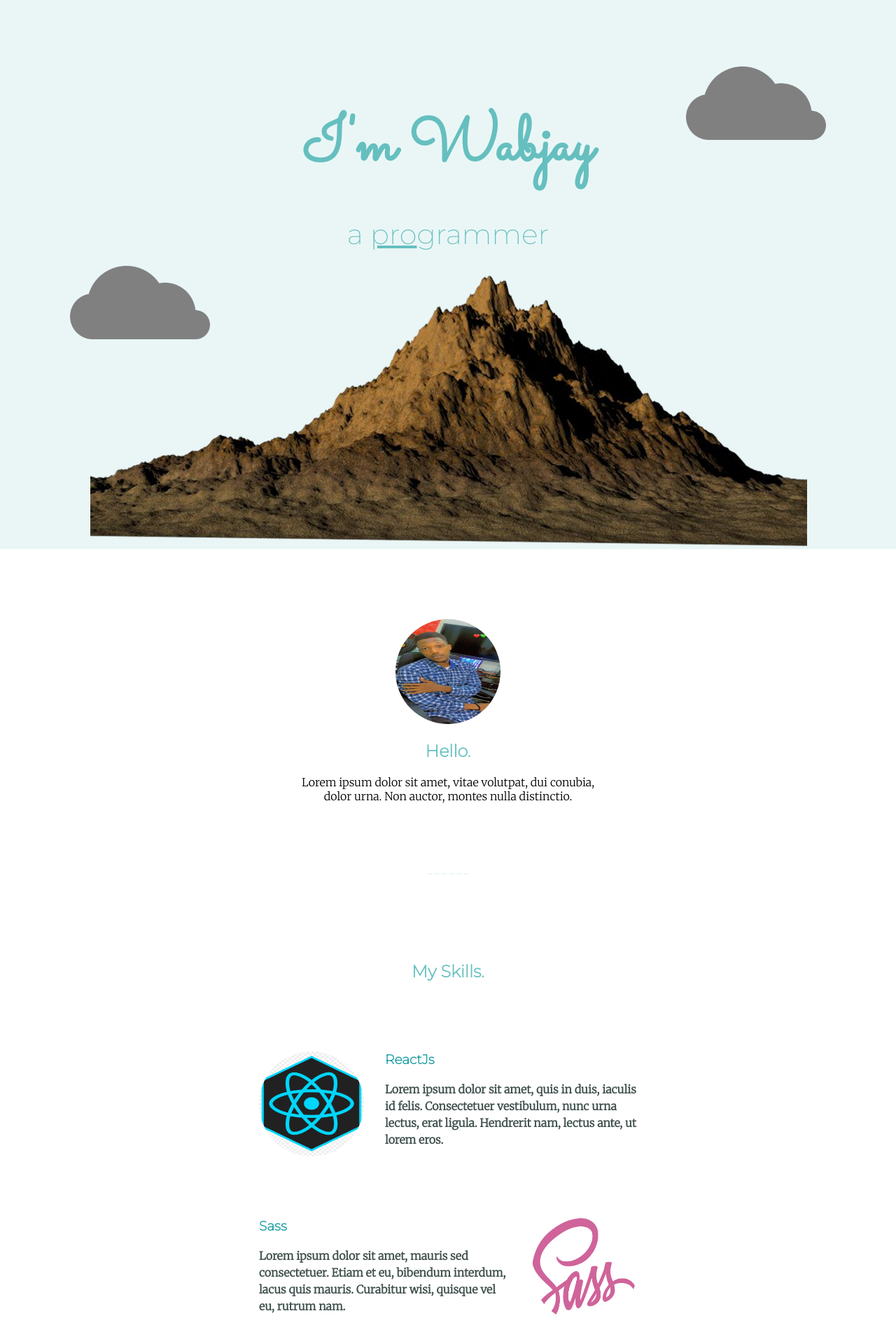
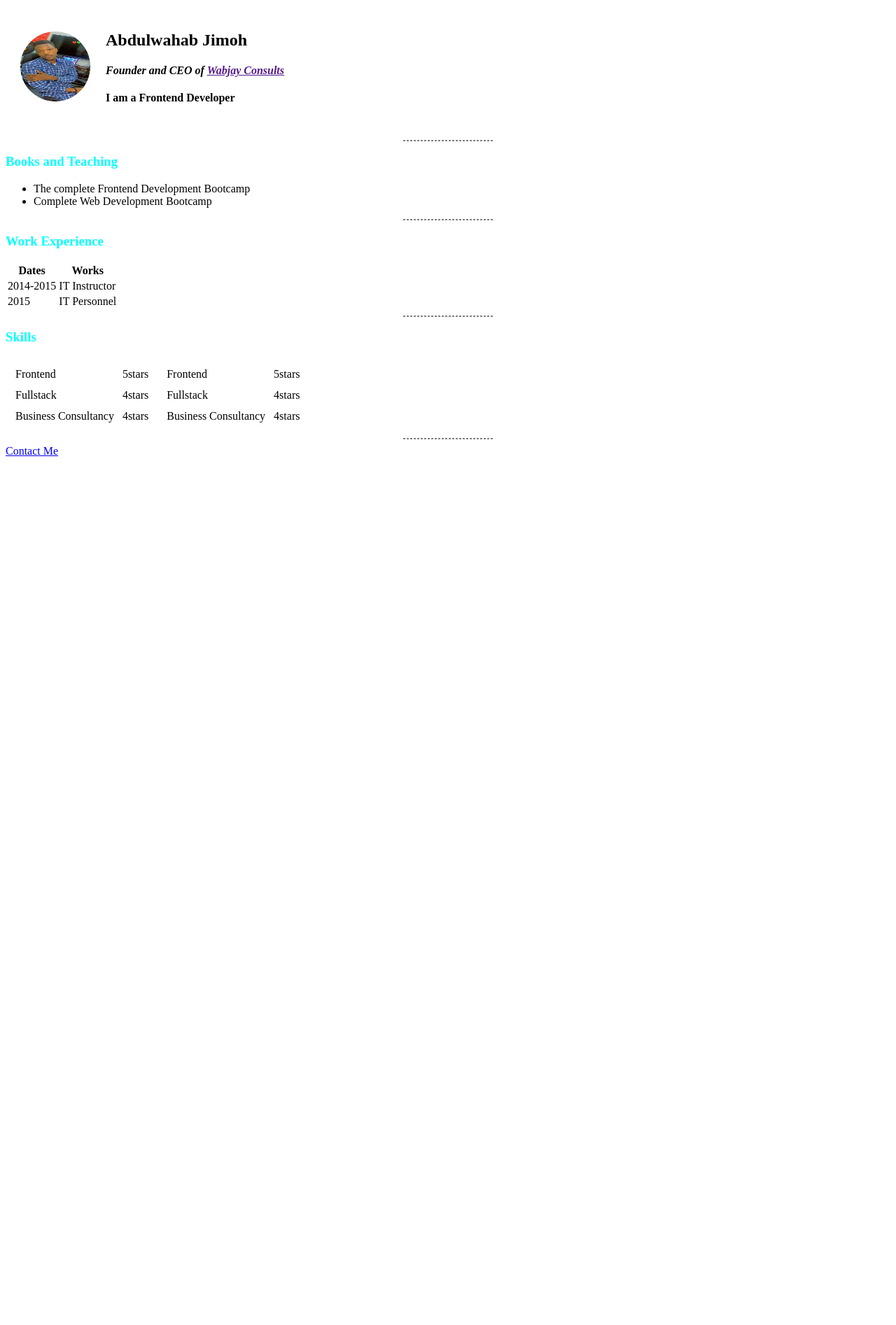
Before and after one commit to Wabjay1/CV, a plain HTML site: page index.html in a window 1280 px wide. Shown: the part 5-1899 px from the top of the page at 70% size. After the commit the page ends 800 px from the top, so only its background shows below. Drawn offline with Linux system fonts and the light colour scheme.

Commit message:
CV HTML commit

```diff
--- a/css/styles.css
+++ b/css/styles.css
@@ -1,128 +1,17 @@
 body{
-    margin: 0;
-    font-family: 'Merriweather', serif;
-    text-align: center;
+    background-color: ;
 }
-.top-container{
-    /* background-image: url(../images/water.jpg); */
-    background-color: #EAF6F6;
-    padding-top: 100px;
-    position: relative;
+
+h1{
+    color: aqua;
 }
-h1{
-    color: #66BFBF;
-    font-size: 5.625rem;
-    font-family: 'Sacramento', cursive;
-    margin: 50px auto 0 auto;
+h3{
+    color: aqua;
 }
-h2{
-    color: #66BFBF;
-    font-family: 'Montserrat', sans-serif;
+hr{
+    border-style: dashed;
+    border-color: grey;
+    width: 10%;
+    border-width: 1px;
 
 }
-h3{
-    color: #11999E;
-    font-family: 'Montserrat', sans-serif;
-}
-.programmer{
-    font-size: 2.5rem;
-    font-weight: normal;
-}
-.pro{
-    text-decoration: underline;
-}
-.top-img{
-    width: 200px;
-    position: absolute;
-    top: 100px;
-    right: 100px;
-}
-.bottom-img{
-    width: 200px;
-    position: absolute;
-    bottom: 300px;
-    left: 100px;
-}
-.middle-container{
-    padding: 100px;
-}
-.paragraph{
-    width: 40%;
-    margin: 0 auto;
-}
-.middle-container hr{
-    width: 5%;
-    display: inline-block;
-    border: 2px dashed #EAF6F6;
-    margin: 100px auto;
-    border-bottom: none;
-}
-.profile img{
-    border-radius: 50%;
-    height: 150px;
-    width: 150px;
-}
-.skill-row{
-    /* display: inline-block; */
-    width: 50%;
-    text-align: left;
-    margin: 100px auto;
-
-}
-.skill-row img{
-    border-radius: 50%;
-    height: 150px;
-    width: 150px;
-}
-.img-1{
-    float: left;
-    margin-right: 30px;
-}
-.img-2{
-    float: right;
-    margin-left: 30px;
-}
-
-.skill-row p{
-    line-height: 1.5;
-    color: #40514E;
-    font-weight: bold;
-}
-.BUTTON_TGW {
-    -webkit-border-radius: 20px;
-    -moz-border-radius: 20px;
-    border-radius: 20px;
-    color: #FFFFFF;
-    font-family: 'Montserrat', sans-serif;
-    font-size: 1.5rem;
-    font-weight: 100;
-    margin-top: 30px;
-    padding: 1rem;
-    background-color: #66BFBF;
-    text-decoration: none;
-    display: inline-block;
-    cursor: pointer;
-    text-align: center;
- }
-
- .BUTTON_TGW:hover {
-    border: solid #337FED 1px;
-    background: #1E62D0;
-}
-.bottom-container{
-   background-color: #66BFBF;
-   padding: 50px;
-}
-.bottom-container a{
-    color: #11999E;
-    text-decoration: none;
-    margin: 0 1rem;
-}
-.bottom-container a:hover{
-    color: #EAF6F6;
-}
-.bottom-container p{
-    color: #EAF6F6;
-    margin-top: 2rem;
-    font-size: 0.75rem;
-}
--- a/index.html
+++ b/index.html
@@ -4,67 +4,83 @@
     <meta charset="UTF-8">
     <meta http-equiv="X-UA-Compatible" content="IE=edge">
     <meta name="viewport" content="width=device-width, initial-scale=1.0">
-    <link rel="preconnect" href="https://fonts.googleapis.com">
-    <link rel="preconnect" href="https://fonts.gstatic.com" crossorigin>
-    <link href="https://fonts.googleapis.com/css2?family=Merriweather:wght@300&family=Montserrat:wght@200&family=Sacramento&display=swap" rel="stylesheet">
-    <link rel="shortcut icon" href="images/favicon.ico" type="image/x-icon">
     <link rel="stylesheet" href="css/styles.css">
-    <title>Wabjay CV </title>
+    <link rel="icon" href="images/favicon.ico">
+    <title>Abdulwahab Jimoh</title>
 </head>
 <body>
-    <div class="top-container">
-       <!-- <iframe class="top-img" alt="Hello-world!" src="https://giphy.com/embed/gf675azxNAz2zDQ1vD" width="inherit" height="inherit" frameBorder="0" class="giphy-embed" ></iframe> -->
-        <img src="images/cloud.png" class="top-img" alt="cloud-img">
-        <h1>I'm Wabjay</h1>
-        <h2 class="programmer">a <span class="pro">pro</span>grammer</h2>
-        <img src="images/cloud.png" class="bottom-img" alt="cloud-img">
-        <img src="images/mountains.png" alt="mountain-img">
-    </div>
-    <div class="middle-container">
-        <div class="profile">
-          <img src="images/Wabjay.jpeg" alt="Wabjay-profile-picture">
-          <h2>Hello.</h2>
-          <p class="paragraph">Lorem ipsum dolor sit amet, vitae volutpat, dui conubia, dolor urna. Non auctor, montes nulla distinctio.</p>
-        </div>
+    <table cellspacing="20">
+        <tr>
+            <td>
+                <img src="images/Wabjay.jpeg" style="border-radius: 50%;" width="100px" height="100px"  alt=""></td>
+            <td>
+                <h2><strong>Abdulwahab Jimoh</strong></h2>
+                <h4><em>Founder and CEO of <a href="">Wabjay Consults</a></em></h4>
+                <h4>I am a Frontend Developer </h4>
+            </td>
+            </tr>
+    </table>
         <hr>
-        <div class="skills">
-          <h2>My Skills.</h2>
-          <div class="skill-row">
-            <img class="img-1" src="images/react1.png" alt="React-Logo">
-            <h3>ReactJs</h3>
-            <p>Lorem ipsum dolor sit amet, quis in duis, iaculis id felis. Consectetuer vestibulum, nunc urna lectus, erat ligula. Hendrerit nam, lectus ante, ut lorem eros.</p>
-          </div>
-          <div class="skill-row">
-            <img class="img-2" src="images/sass.png" alt="Sass-Logo">
-            <h3>Sass</h3>
-            <p>Lorem ipsum dolor sit amet, mauris sed consectetuer. Etiam et eu, bibendum interdum, lacus quis mauris. Curabitur wisi, quisque vel eu, rutrum nam.</p>
-          </div>
-          <div class="skill-row">
-            <img class="img-1" src="images/js.jpg" alt="Javascript-Logo">
-            <h3>Javascript</h3>
-            <p>Lorem ipsum dolor sit amet, mauris sed consectetuer. Etiam et eu, bibendum interdum, lacus quis mauris. Curabitur wisi, quisque vel eu, rutrum nam.</p>
-          </div>
-          <div class="skill-row">
-            <img class="img-2" src="images/python.webp" alt="Python-Logo">
-            <h3>Python</h3>
-            <p>Lorem ipsum dolor sit amet, mauris sed consectetuer. Etiam et eu, bibendum interdum, lacus quis mauris. Curabitur wisi, quisque vel eu, rutrum nam.</p>
-          </div>
-        </div>
+        <h3><strong> Books and Teaching</strong></h3>
+        <ul>
+            <li>The complete Frontend Development Bootcamp</li>
+            <li>Complete Web Development Bootcamp</li>
+        </ul>
         <hr>
-        <div class="contact-me">
-          <h2>Get In Touch</h2>
-          <h3>Lorem ipsum dolor sit amet, non elit.</h3>
-          <p class="paragraph">Lorem ipsum dolor sit amet, in quis, aenean amet. Phasellus sodales, tellus donec dui, ornare erat.</p>
-          <a class="BUTTON_TGW" href="mailto:abdulwahabjimoh04@email.com">CONTACT ME</a>
-        </div>
-      </div>
-
-
-      <div class="bottom-container">
-        <a class="" href="https://www.linkedin.com/wabjay">LinkedIn</a>
-        <a class="footer-link" href="https://twitter.com/itz_wabjay">Twitter</a>
-        <a class="" href="https://www.appbrewery.co/">Website</a>
-        <p>© 2022 Abdulwahab Jimoh.</p>
-      </div>
+        <h3><strong>Work Experience</strong></h3>
+        <table>
+            <tr>
+                <th>Dates</th>
+                <th>Works</th>
+            </tr>
+            <tr>
+                <td>2014-2015</td>
+                <td>IT Instructor</td>
+            </tr>
+            <tr>
+                <td>2015</td>
+                <td>IT Personnel</td>
+            </tr>
+        </table>
+        <hr>
+        <h3><strong>Skills</strong></h3>
+        <table>
+            <tr>
+                <td>
+                    <table cellspacing="10">
+                        <tr>
+                            <td>Frontend</td>
+                            <td>5stars</td>
+                        </tr>
+                        <tr>
+                            <td>Fullstack</td>
+                            <td>4stars</td>
+                        </tr>
+                        <tr>
+                            <td>Business Consultancy</td>
+                            <td>4stars</td>
+                        </tr>
+                    </table>
+                </td>
+                <td>
+                    <table cellspacing="10">
+                        <tr>
+                            <td>Frontend</td>
+                            <td>5stars</td>
+                        </tr>
+                        <tr>
+                            <td>Fullstack</td>
+                            <td>4stars</td>
+                        </tr>
+                        <tr>
+                            <td>Business Consultancy</td>
+                            <td>4stars</td>
+                        </tr>
+                    </table>
+                </td>
+            </tr>
+        </table>
+        <hr>
+        <a href="contact-me.html">Contact Me</a>
 </body>
 </html>
```
